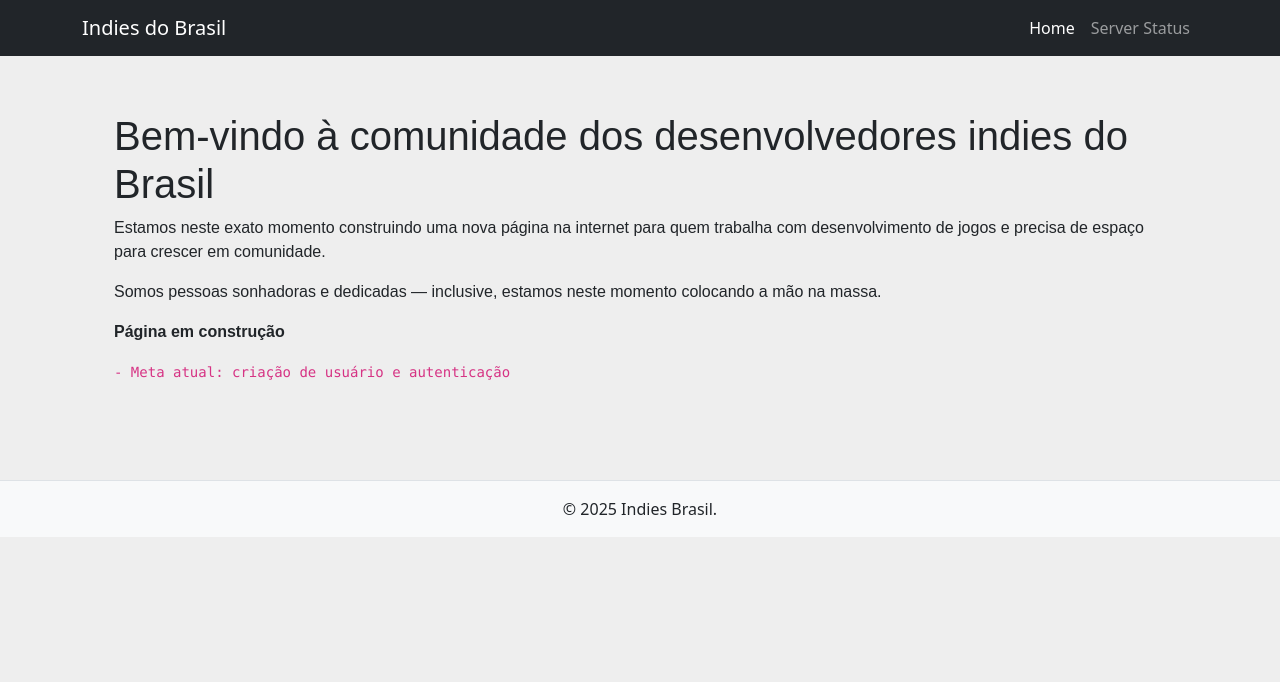
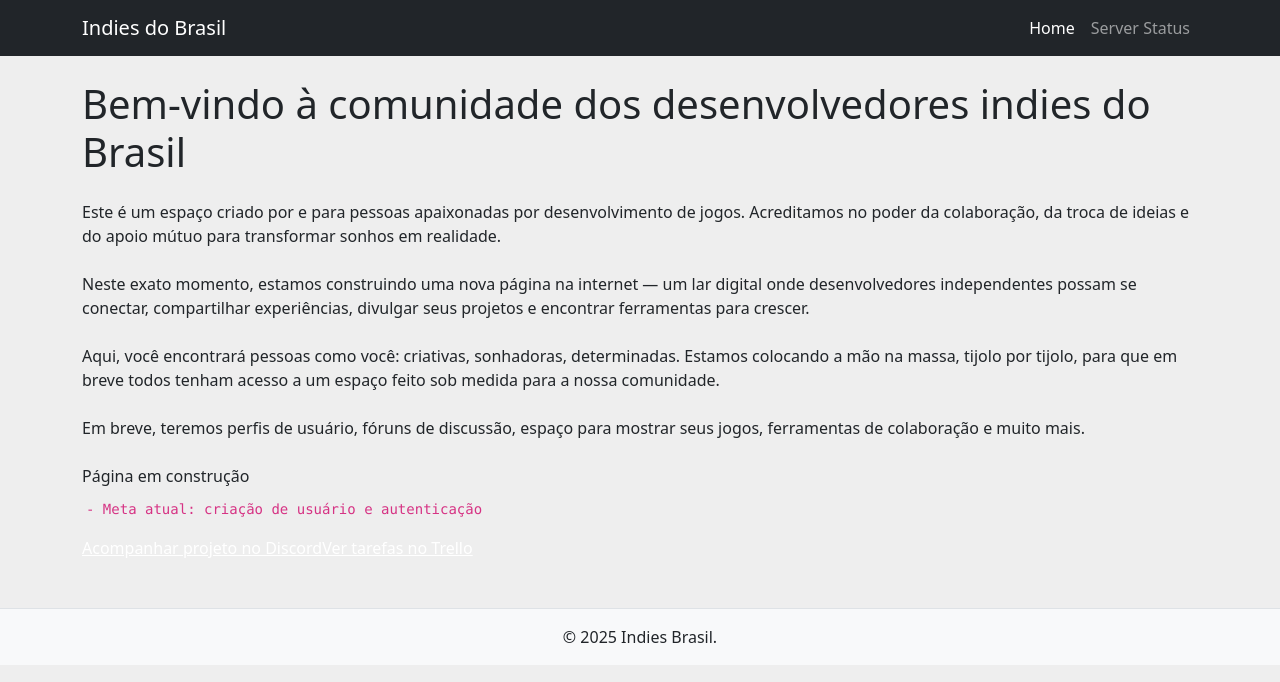
Before and after one commit to dropoujogo/IndiesBrasil, a Next.js app: page / in a window 1280 px wide. Shown: the top 682 px of the page. Built offline with nearby package versions, Linux system fonts and the light colour scheme.

Commit message:
Update index.js

```diff
--- a/pages/index.js
+++ b/pages/index.js
@@ -1,20 +1,53 @@
 function Home() {
   return (
-    <div style={{ padding: "2rem", fontFamily: "sans-serif" }}>
-      <h1>Bem-vindo à comunidade dos desenvolvedores indies do Brasil</h1>
-      <p>
-        Estamos neste exato momento construindo uma nova página na internet para
-        quem trabalha com desenvolvimento de jogos e precisa de espaço para
-        crescer em comunidade.
+    <div className="p-8 font-sans max-w-3xl mx-auto text-gray-800">
+      <h1 className="text-3xl font-bold mb-4">
+        Bem-vindo à comunidade dos desenvolvedores indies do Brasil
+      </h1>
+
+      <p className="mb-4">
+        Este é um espaço criado por e para pessoas apaixonadas por desenvolvimento de jogos.
+        Acreditamos no poder da colaboração, da troca de ideias e do apoio mútuo para transformar sonhos em realidade.
       </p>
-      <p>
-        Somos pessoas sonhadoras e dedicadas — inclusive, estamos neste momento
-        colocando a mão na massa.
+
+      <p className="mb-4">
+        Neste exato momento, estamos construindo uma nova página na internet — um lar digital onde desenvolvedores independentes
+        possam se conectar, compartilhar experiências, divulgar seus projetos e encontrar ferramentas para crescer.
       </p>
-      <p><strong>Página em construção</strong></p>
-      <p>
-        <code>- Meta atual: criação de usuário e autenticação</code>
+
+      <p className="mb-4">
+        Aqui, você encontrará pessoas como você: criativas, sonhadoras, determinadas. Estamos colocando a mão na massa,
+        tijolo por tijolo, para que em breve todos tenham acesso a um espaço feito sob medida para a nossa comunidade.
       </p>
+
+      <p className="mb-4">
+        Em breve, teremos perfis de usuário, fóruns de discussão, espaço para mostrar seus jogos, ferramentas de colaboração e muito mais.
+      </p>
+
+      <p className="font-semibold mb-2">Página em construção</p>
+      <p className="mb-6">
+        <code className="bg-gray-100 p-1 rounded">- Meta atual: criação de usuário e autenticação</code>
+      </p>
+
+      <div className="flex flex-col sm:flex-row gap-4">
+        <a
+          href="https://discord.gg/seu-link-aqui"
+          target="_blank"
+          rel="noopener noreferrer"
+          className="bg-indigo-600 hover:bg-indigo-700 text-white px-6 py-3 rounded-lg text-center transition"
+        >
+          Acompanhar projeto no Discord
+        </a>
+
+        <a
+          href="https://trello.com/b/seu-link-aqui"
+          target="_blank"
+          rel="noopener noreferrer"
+          className="bg-green-600 hover:bg-green-700 text-white px-6 py-3 rounded-lg text-center transition"
+        >
+          Ver tarefas no Trello
+        </a>
+      </div>
     </div>
   );
 }
```
